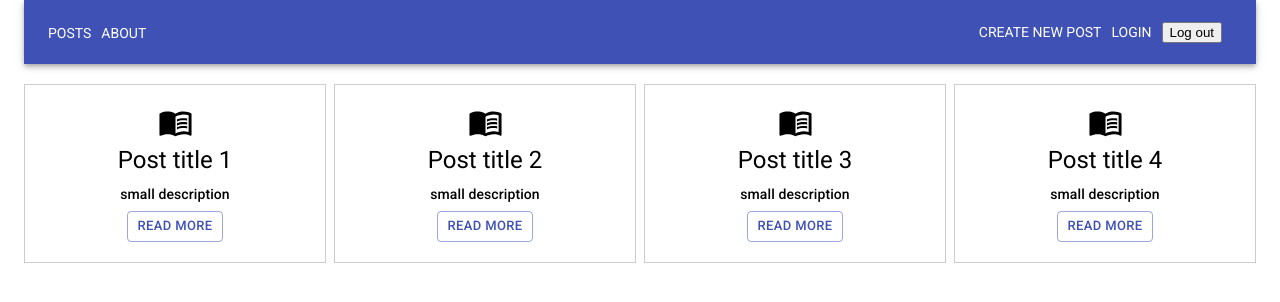
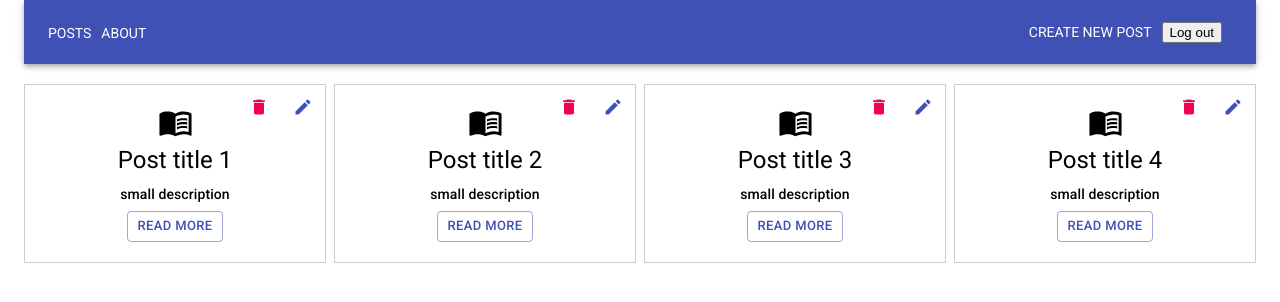
Before and after one commit to Ellizard/mini-blog, a React (Create React App) app: page / in a window 1280 px wide. Shown: the top 302 px of the page. Built offline with nearby package versions, Linux system fonts and the light colour scheme.

Commit message:
Add logged in user logic

```diff
--- a/src/components/header/adminLinks/adminLinks.scss
+++ b/src/components/header/adminLinks/adminLinks.scss
@@ -0,0 +1,15 @@
+.navigation {
+  margin: 0;
+  padding: 0;
+  list-style: none;
+  li {
+    display: inline-block;
+    margin-right: 10px;
+    a {
+      color: white;
+      text-transform: uppercase;
+      text-decoration: none;
+      font-size: 14px;
+    }
+  }
+}
--- a/src/components/header/header.js
+++ b/src/components/header/header.js
@@ -3,6 +3,7 @@
 import AppBar from '@material-ui/core/AppBar';
 import Toolbar from '@material-ui/core/Toolbar';
 import {NavLink} from 'react-router-dom';
+import AdminLinks from './adminLinks/adminLinks';
 
 import './header.scss';
 
@@ -36,23 +37,11 @@
 							</li>
 						</ul>
 					</div>
-
-					<ul className="navigation">
-						<li>
-							<NavLink to="/new-post">Create new post</NavLink>
-						</li>
-						<li>
-							<NavLink to="/login">Login</NavLink>
-						</li>
-						<li>
-							<button
-								onClick={props.logOutHandler}
-							>
-								Log out
-							</button>
-						</li>
-					</ul>
-
+					<AdminLinks
+						isLogged={props.isLogged}
+						className="navigation"
+						logOutHandler={props.logOutHandler}
+					/>
 				</Toolbar>
 			</AppBar>
 		</div>
--- a/src/components/login/login.js
+++ b/src/components/login/login.js
@@ -1,4 +1,5 @@
 import React, {useState}  from "react";
+import {withRouter} from 'react-router-dom';
 import {Button} from "@material-ui/core";
 import './login.scss';
 
@@ -6,8 +7,6 @@
 
 	const [name, setName] = useState('');
 	const [pass, setPass] = useState('');
-
-	//console.log(name, pass);
 
 	return (
 		<div className="login">
@@ -32,4 +31,4 @@
 	);
 };
 
-export default Login;
+export default withRouter(Login);
--- a/src/components/postList/postList.js
+++ b/src/components/postList/postList.js
@@ -11,6 +11,7 @@
 					return (
 						<Grid key={post.id} item xs={12} sm={6} md={3}>
 							<PostTeaser
+								isLogged={props.isLogged}
 								post={post}
 							/>
 						</Grid>
```
Also changed, not shown: src/App.js.
